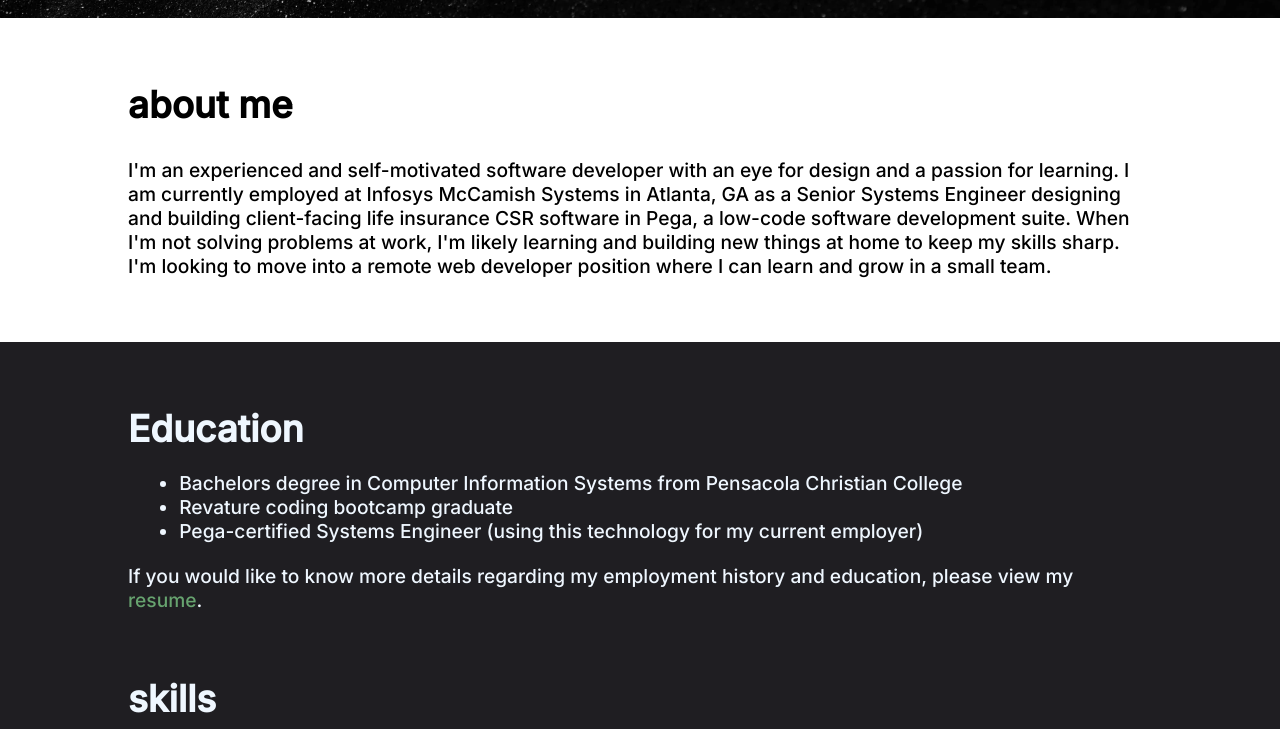
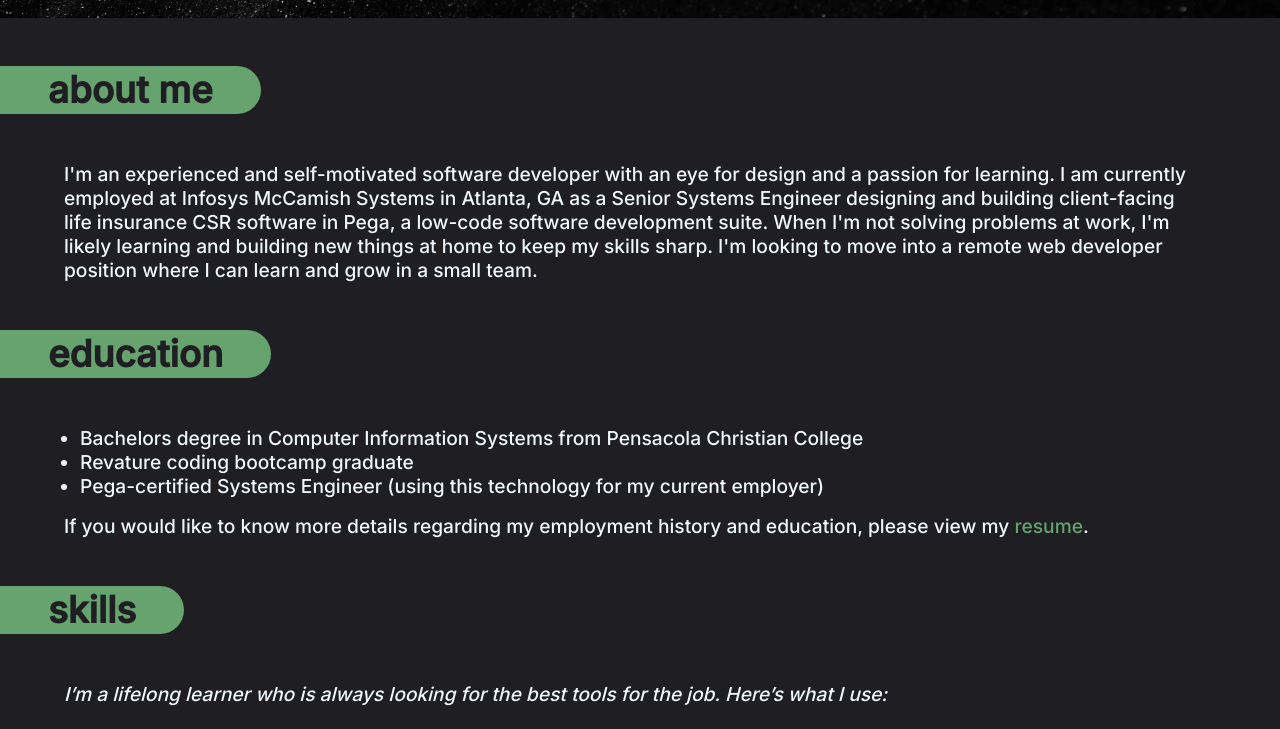
Before and after one commit to gchartier/gabrielchartier.dev, a plain HTML site: page index.html in a window 1280 px wide. Shown: the part 782-1511 px from the top of the page. Drawn offline with Linux system fonts and the light colour scheme.

Commit message:
refactor: refactored sections and added different styling.

```diff
--- a/index.html
+++ b/index.html
@@ -23,6 +23,9 @@
                         <ul class="navList">
                             <li>
                                 <a href="#aboutMe" onclick="closeNav()">about</a>
+                            </li>
+                            <li>
+                                <a href="#education" onclick="closeNav()">education</a>
                             </li>
                             <li>
                                 <a href="#skills" onclick="closeNav()">skills</a>
@@ -63,26 +66,27 @@
         </section>
 
         <section id="aboutMe">
-            <div class="container">
-                <div id="aboutMeContent">
-                    <h2>about me</h2>
-                    <p>
-                        I'm an experienced and self-motivated software developer with an eye for
-                        design and a passion for learning. I am currently employed at Infosys
-                        McCamish Systems in Atlanta, GA as a Senior Systems Engineer designing and
-                        building client-facing life insurance CSR software in Pega, a low-code
-                        software development suite. When I'm not solving problems at work, I'm
-                        likely learning and building new things at home to keep my skills sharp. I'm
-                        looking to move into a remote web developer position where I can learn and
-                        grow in a small team.
-                    </p>
-                </div>
+            <div class="sectionHeading">
+                <h2>about me</h2>
+            </div>
+            <div class="sectionContent">
+                <p>
+                    I'm an experienced and self-motivated software developer with an eye for design
+                    and a passion for learning. I am currently employed at Infosys McCamish Systems
+                    in Atlanta, GA as a Senior Systems Engineer designing and building client-facing
+                    life insurance CSR software in Pega, a low-code software development suite. When
+                    I'm not solving problems at work, I'm likely learning and building new things at
+                    home to keep my skills sharp. I'm looking to move into a remote web developer
+                    position where I can learn and grow in a small team.
+                </p>
             </div>
         </section>
 
         <section id="education">
-            <div class="container">
-                <h2>Education</h2>
+            <div class="sectionHeading">
+                <h2>education</h2>
+            </div>
+            <div class="sectionContent">
                 <ul>
                     <li>
                         Bachelors degree in Computer Information Systems from Pensacola Christian
@@ -102,8 +106,10 @@
         </section>
 
         <section id="skills">
-            <div class="container">
+            <div class="sectionHeading">
                 <h2>skills</h2>
+            </div>
+            <div class="sectionContent">
                 <p>
                     <em>
                         I’m a lifelong learner who is always looking for the best tools for the job.
@@ -152,8 +158,10 @@
         </section>
 
         <section id="projects">
-            <div class="container">
+            <div class="sectionHeading">
                 <h2>projects</h2>
+            </div>
+            <div class="sectionContent">
                 <p>
                     <em>
                         In addition to
@@ -280,8 +288,8 @@
         </section>
 
         <section id="contact">
-            <div class="container">
-                <h2>contact me!</h2>
+            <h2>contact me!</h2>
+            <div class="sectionContent">
                 <p>
                     <em>
                         If you like my work, please reach out to me! I am open to new opportunities.
--- a/styles/styles.scss
+++ b/styles/styles.scss
@@ -170,7 +170,7 @@
 
         button:hover {
             background-color: $accentGreen;
-            color: $primaryWhite;
+            color: $primaryBlack;
         }
     }
 }
@@ -200,30 +200,34 @@
     align-items: center;
 }
 
+.sectionHeading {
+    display: inline-block;
+    background-color: $accentGreen;
+    color: $primaryBlack;
+    margin: 3rem 0;
+    padding: 0 3rem;
+    border-radius: 0 25px 25px 0;
+    line-height: 3rem;
+}
+
+.sectionContent {
+    width: 90%;
+    margin: auto;
+}
+
 /* About Me */
 #aboutMe {
-    > div {
-        display: flex;
-        align-items: center;
-    }
-
-    h2 {
-        margin-bottom: 3%;
-    }
+    background-color: $primaryBlack;
 
     p {
         margin-right: 1%;
-    }
-
-    img {
-        height: 200px;
+        color: $primaryWhite;
     }
 }
 
 #education {
     background-color: $primaryBlack;
 
-    h2,
     p,
     li {
         color: $primaryWhite;
@@ -234,7 +238,7 @@
     }
 
     ul {
-        margin: 2% 0 2% 5%;
+        margin: 0 0 1rem 1rem;
     }
 
     li {
@@ -246,22 +250,17 @@
 #skills {
     background-color: $primaryBlack;
 
-    h2,
     p,
     h5 {
         color: $primaryWhite;
     }
 
     p {
-        margin: 2% 0;
+        margin-bottom: 1rem;
     }
 
     h5 {
         padding: 1% 0;
-    }
-
-    div.container {
-        padding-top: 0;
     }
 }
 
@@ -283,7 +282,6 @@
 /* Projects */
 #projects {
     background-color: $primaryBlack;
-    color: $primaryWhite;
 
     p a {
         @include link($accentGreen);
@@ -294,23 +292,24 @@
         margin-bottom: 3%;
     }
 
-    div.container {
-        padding-top: 0;
+    .projectCard:first-of-type {
+        margin-top: 4%;
     }
 
-    .projectCard:first-of-type {
-        margin-top: 4%;
+    .projectCard:last-of-type {
+        margin-bottom: 0;
+    }
+
+    padding-bottom: 4%;
+
+    div.sectionContent p {
+        color: $primaryWhite;
     }
 }
 
 .projectCard {
     display: flex;
     margin: 4% 0;
-
-    h4 {
-        color: $accentGreen;
-        padding: 1% 0;
-    }
 }
 
 .projectDetails,
@@ -324,10 +323,20 @@
     width: 40%;
     p {
         font-size: $h5Size;
+        color: $primaryWhite;
+    }
+
+    h3 {
+        color: $accentGreen;
     }
 
     span {
+        color: $accentGreen;
+    }
+
+    h4 {
         color: $primaryWhite;
+        padding: 1% 0;
     }
 }
 
@@ -344,13 +353,17 @@
     justify-content: space-evenly;
     text-align: center;
     a {
+        text-decoration: none;
+    }
+
+    p {
         color: $accentGreen;
-        text-decoration: none;
     }
 }
 
 /* Contact */
 #contact {
+    padding: 3rem 0;
     background-color: $primaryWhite;
 
     h2,
```
Also changed, not shown: styles/styles.css, 1 other file.
